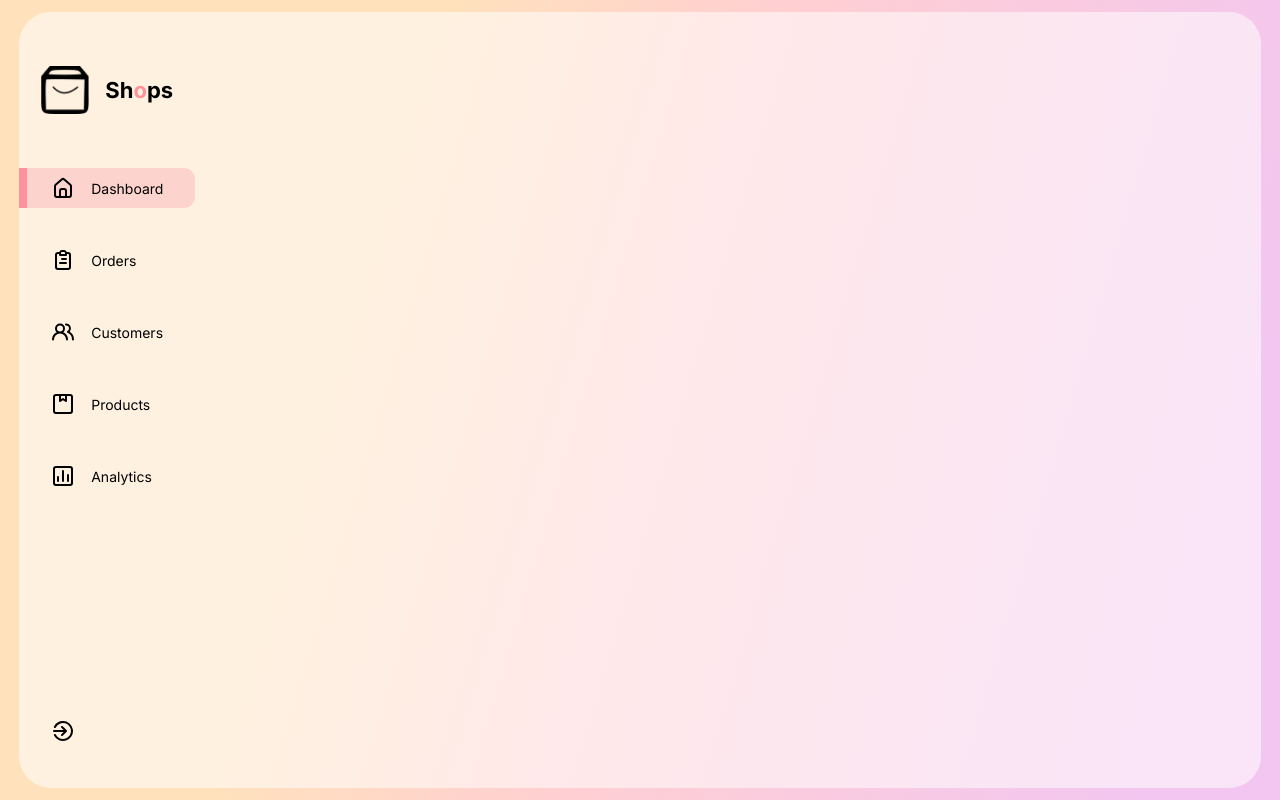
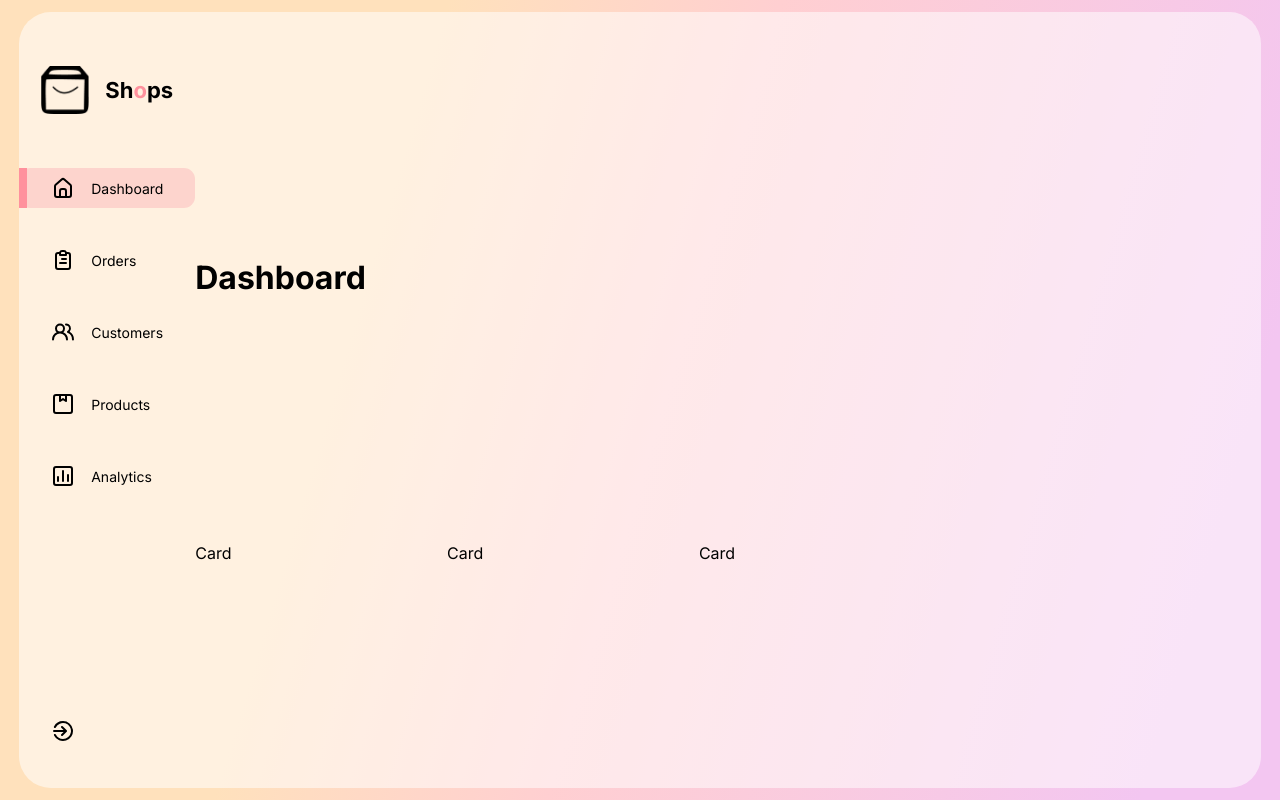
Before and after one commit to sahithyaba/Admin_Panel, a React (Create React App) app: page / in a window 1280 px wide. Built offline with nearby package versions, Linux system fonts and the light colour scheme; a web font is replaced by a local one.

Commit message:
Dashboard Started

```diff
--- a/src/Data/Data.js
+++ b/src/Data/Data.js
@@ -7,6 +7,8 @@ import{
     UilPackage,
     UilChart,
     UilSignOutAlt,
+    UilUsdSquare,
+    UilMoneyWithdrawal,
 } from "@iconscout/react-unicons";
 
 // Sidebar Data
@@ -33,4 +35,55 @@ export const SidebarData = [
         heading: "Analytics",
     },
 
+];
+
+export const CardsData = [
+    {
+        title: "Sales",
+        color:{
+            backGround: "linear-gradient(180deg, #bb67ff 0%, #c484f3 100%",
+            boxShadow: "0px 10px 20px 0px #e0c6f5",
+        },
+        barValue: 70,
+        value: "25,970",
+        png: UilUsdSquare,
+        series: [
+            {
+                name: "Sales",
+                data: [31, 40, 28, 51, 42, 109, 100],
+            },
+        ],
+    },
+    {
+        title: "Revenue",
+        color:{
+            backGround: "linear-gradient(180deg, #FF919D 0%, #FC929D 100%",
+            boxShadow: "0px 10px 20px 0px #FDC0C7",
+        },
+        barValue: 80,
+        value: "14,270",
+        png: UilMoneyWithdrawal,
+        series: [
+            {
+                name: "Revenue",
+                data: [10, 100, 50, 70, 80, 30, 40],
+            },
+        ],
+    },
+    {
+        title: "Expenses",
+        color:{
+            backGround: "linear-gradient(rgb(248, 212, 154) -146.42%, rgb(255 202 113) -46.42%)",
+            boxShadow: "0px 10px 20px 0px #F9D59B",
+        },
+        barValue: 60,
+        value: "4,270",
+        png: UilClipboardAlt,
+        series: [
+            {
+                name: "Expenses",
+                data: [10, 25, 15, 30, 12, 15, 20],
+            },
+        ],
+    },
 ]
--- /dev/null
+++ b/src/components/Card/Card.jsx
@@ -0,0 +1,11 @@
+import React from "react";
+import './Card.css';
+const Card = () => {
+    return(
+        <div className="Card">
+            Card
+        </div>
+    )
+};
+
+export default Card;
--- /dev/null
+++ b/src/components/Cards/Cards.css
@@ -0,0 +1,8 @@
+.Cards{
+    display: flex;
+    gap: 10px;
+}
+
+.parentContainer{
+    width: 100%;
+}
--- /dev/null
+++ b/src/components/Cards/Cards.jsx
@@ -0,0 +1,27 @@
+import React from "react";
+import { CardsData } from "../../Data/Data";
+import Card from "../Card/Card";
+import './Cards.css';
+
+const Cards = ()  =>{
+    return(
+        <div className="Cards">
+            {CardsData.map((card, id)=>{
+                return(
+                    <div className="parentContainer">
+                        <Card
+                        title = {card.title}
+                        color = {card.color}
+                        barValue = {card.barValue}
+                        value = {card.value}
+                        png = {card.png}
+                        series = {card.series}
+                        />
+                    </div>
+                )
+            })}
+        </div>
+    )
+};
+
+export default Cards;
--- a/src/components/MainDash/MainDash.jsx
+++ b/src/components/MainDash/MainDash.jsx
@@ -1,9 +1,11 @@
 import React from "react";
+import Cards from "../Cards/Cards";
 import './MainDash.css'
 const MainDash = () =>{
     return(
         <div className="MainDash">
-
+            <h1>Dashboard</h1>
+            <Cards/>
         </div>
     )
 };
```
Also changed, not shown: src/components/Card/Card.css (added).
